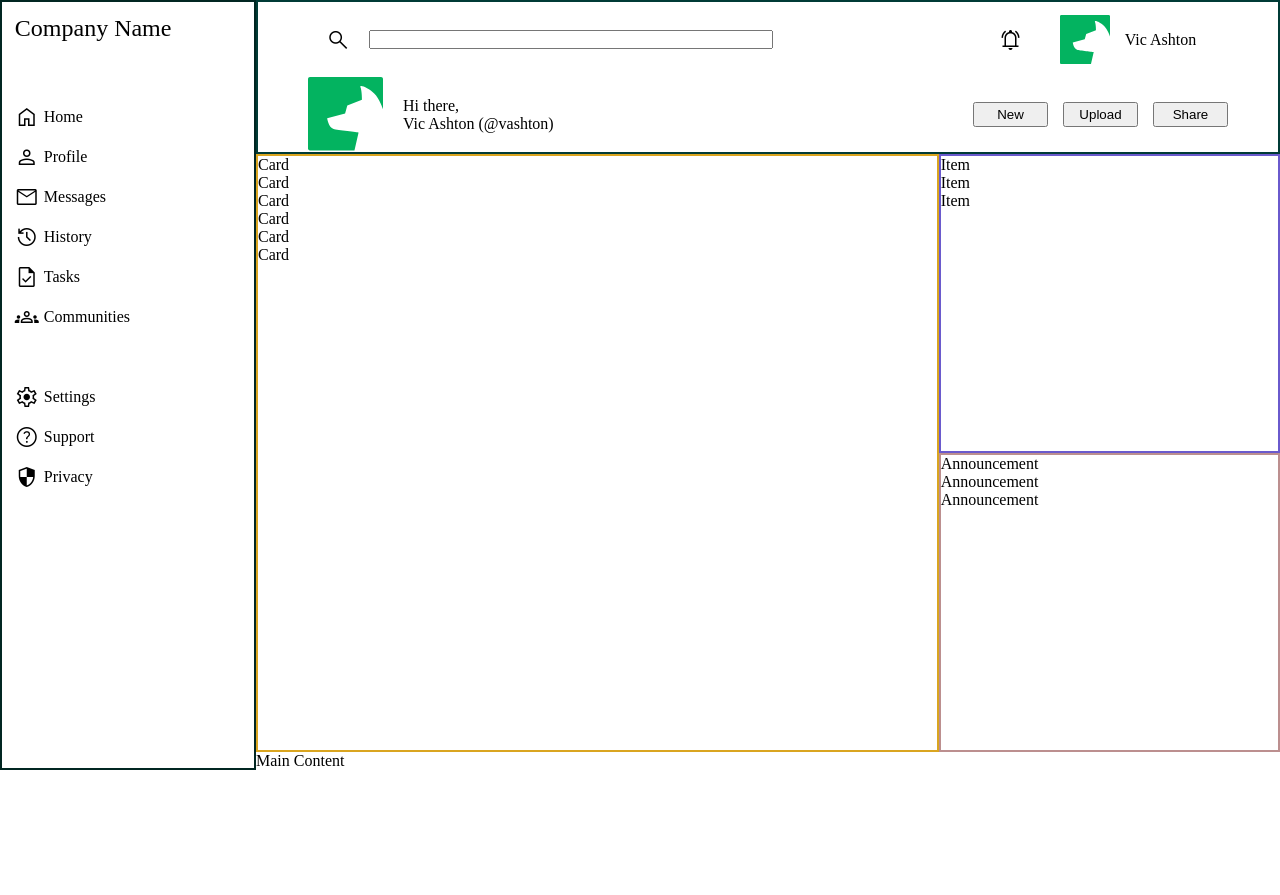
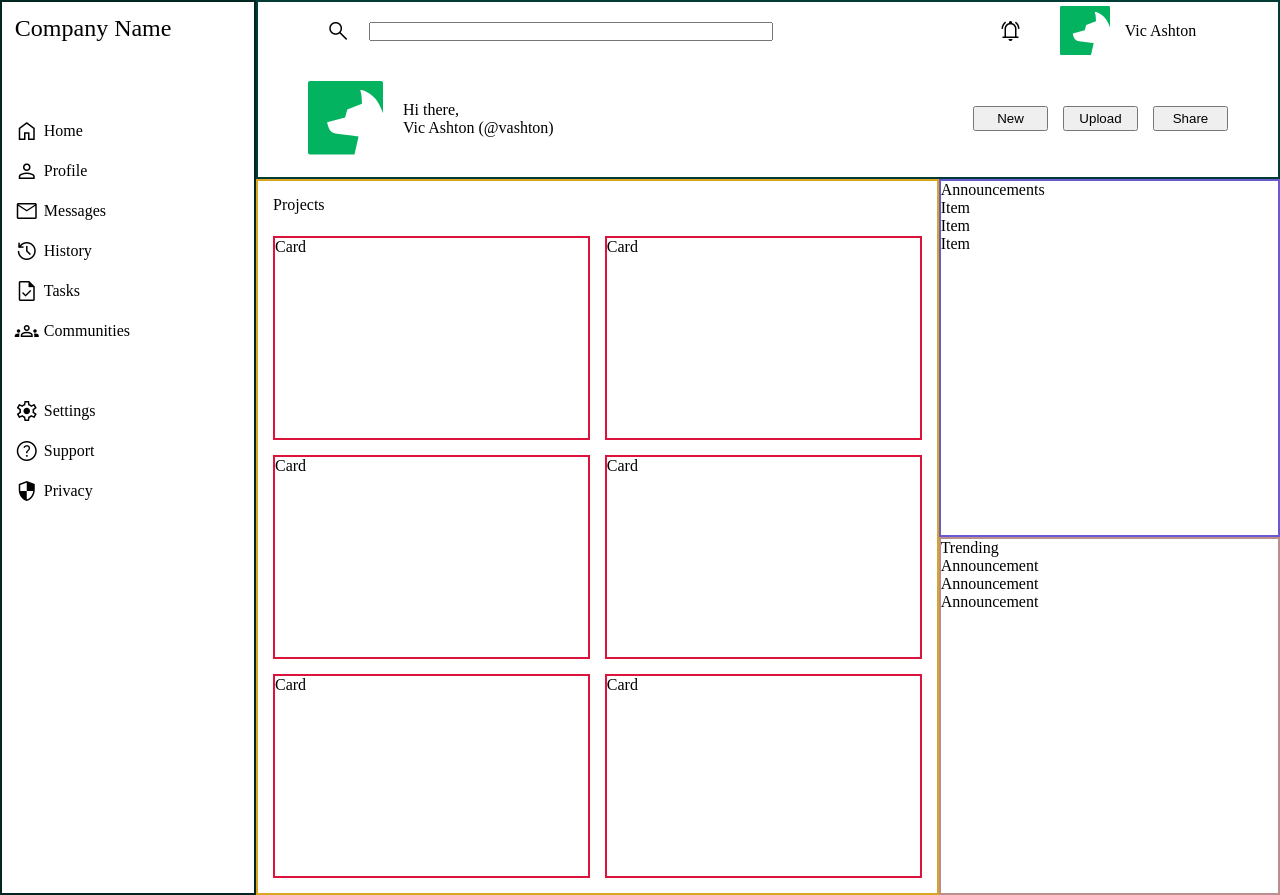
Before and after one commit to Michaeldq1/dashboard, a plain HTML site: page index.html in a window 1280 px wide. Before the commit the page ends 800 px from the top, so only its background shows below. Drawn offline with nearby package versions, Linux system fonts and the light colour scheme.

Commit message:
project cards and styling

```diff
--- a/index.html
+++ b/index.html
@@ -77,8 +77,9 @@
             </div>
         </div>
     </div>
-    <div class="main-content">Main Content
+    <div class="main-content">
         <div class="projects">
+            <div class="title">Projects</div>
             <div class="project-card">Card</div>
             <div class="project-card">Card</div>
             <div class="project-card">Card</div>
@@ -87,11 +88,13 @@
             <div class="project-card">Card</div>
         </div>
         <div class="announcements">
+            <div class="title">Announcements</div>
             <div class="announcement-item">Item</div>
             <div class="announcement-item">Item</div>
             <div class="announcement-item">Item</div>
         </div>
         <div class="trending">
+            <div class="title">Trending</div>
             <div class="trending-item">Announcement</div>
             <div class="trending-item">Announcement</div>
             <div class="trending-item">Announcement</div>
--- a/style.css
+++ b/style.css
@@ -24,7 +24,7 @@ header {
 
     display: grid;
     grid-template-columns: 5fr 1fr 2fr;
-    grid-template-rows: repeat(2, 1fr);
+    grid-template-rows: 1fr 2fr;
 }
 
 .search {
@@ -126,6 +126,23 @@ button {
     border: 2px solid goldenrod;
     grid-column: 1 / 2;
     grid-row: 1 / 3;
+
+    display: grid;
+    gap: 15px;
+    grid-template-columns: repeat(2, 1fr);
+    grid-template-rows: 25px 1fr;
+
+    padding: 15px;
+}
+
+.title {
+    grid-column: 1 / 3;
+    grid-row: 1 / 2;
+}
+
+.project-card {
+    border: 2px solid crimson;
+    height: 200px;
 }
 
 .announcements {
```
